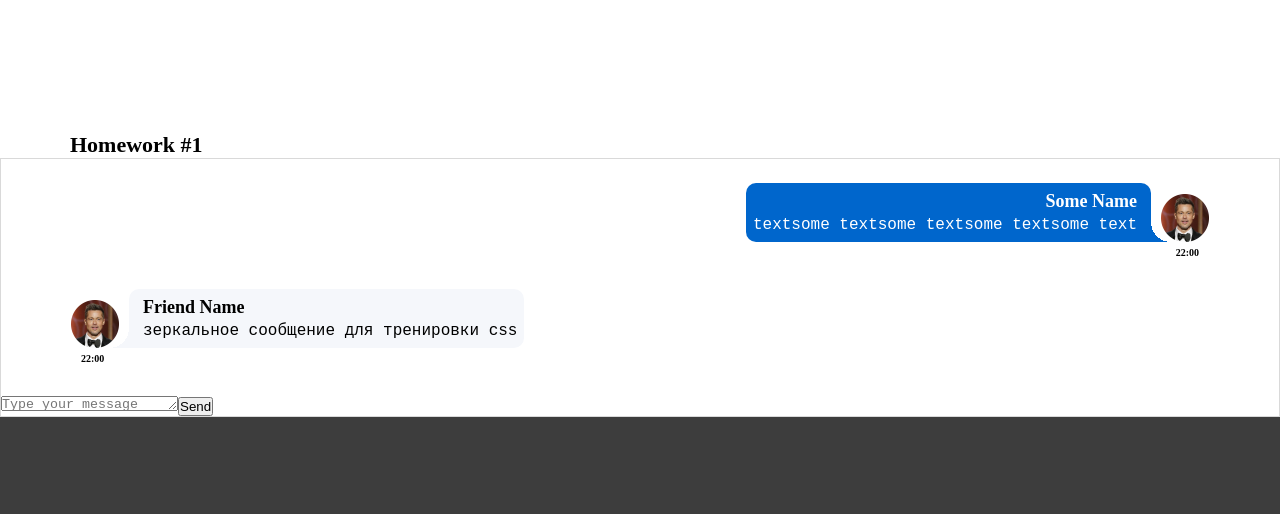
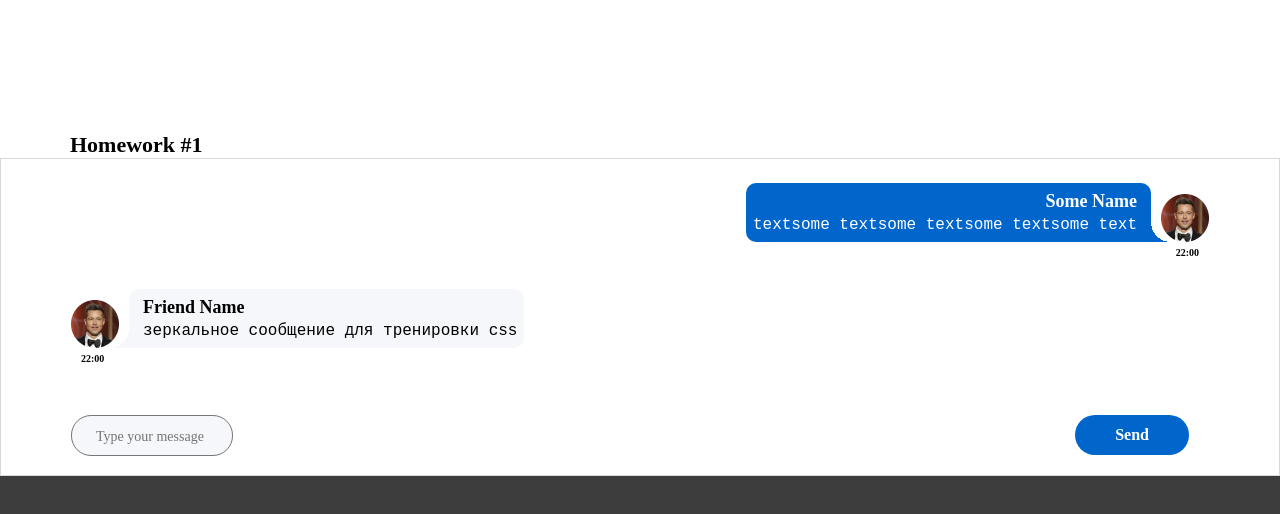
Before and after one commit to Steelmen87/Ignat_3_try, a React (Create React App) app: page / in a window 1280 px wide. Shown: the top 514 px of the page. Built offline with nearby package versions, Linux system fonts and the light colour scheme.

Commit message:
textarea ___----___

```diff
--- a/package.json
+++ b/package.json
@@ -17,6 +17,7 @@
     "@types/uuid": "8.3.4",
     "axios": "0.27.2",
     "gh-pages": "^5.0.0",
+    "node-sass": "^8.0.0",
     "react": "18.2.0",
     "react-dom": "18.2.0",
     "react-redux": "8.0.4",
--- a/src/s2-homeworks/hw01/message-sender/MessageSender.module.css
+++ /dev/null
@@ -1,18 +0,0 @@
-.sendForm {
-
-}
-
-.textarea {
-
-}
-
-.button {
-
-}
-
-.button:hover {
-
-}
-.button:active {
-
-}
--- /dev/null
+++ b/src/s2-homeworks/hw01/message-sender/MessageSender.module.scss
@@ -0,0 +1,49 @@
+.sendForm {
+  /*border: 1px solid;*/
+  display: flex;
+  justify-content: space-between;
+  margin: 0 70px;
+  align-items: center;
+  textarea::placeholder {
+    font-family: Montserrat;
+    font-size: 14px;
+    font-weight: 400;
+    line-height: 17px;
+    letter-spacing: 0;
+    text-align: left;
+    padding: 12px 24px;
+
+  }
+  .textarea {
+    display: inline-table;
+    background-color: #F5F7FB;
+    border-radius: 20px;
+  }
+
+  .button {
+    background-color: #0066CC;
+
+    border: none;
+    border-radius: 20px;
+
+    color: white;
+    font-family: Montserrat;
+    font-size: 16px;
+    font-weight: 600;
+    line-height: 20px;
+    letter-spacing: 0;
+    padding: 10px 40px;
+
+    margin: 20px;
+
+  }
+
+  .button:hover {
+
+  }
+
+  .button:active {
+
+  }
+
+}
--- a/src/s2-homeworks/hw01/message-sender/MessageSender.tsx
+++ b/src/s2-homeworks/hw01/message-sender/MessageSender.tsx
@@ -1,6 +1,6 @@
 import React, {useEffect, useRef, useState} from 'react'
-import { message0 } from '../HW1'
-import s from './MessageSender.module.css'
+import {message0} from '../HW1'
+import s from './MessageSender.module.scss'
 
 // компонента, которая тестирует вашу компоненту (не изменять, any не трогать)
 const MessageSender = (props: any) => {
@@ -42,7 +42,7 @@ const MessageSender = (props: any) => {
     return (
         <>
             {messages.map((m) => (
-                <M key={'message' + m.id} message={m} />
+                <M key={'message' + m.id} message={m}/>
             ))}
 
             <div id={'hw1-send-message-form'} className={s.sendForm}>
@@ -58,16 +58,11 @@ const MessageSender = (props: any) => {
                     onChange={onChange}
                     onKeyDown={onKeyDown}
                 />
-                <button
-                    id={'hw1-button'}
-                    className={s.button}
-
-                    onClick={addMessage}
-                >
-                    {/*текст кнопки могут изменить студенты*/}
-                    Send
+                <div id={'hw1-button'} className={s.button}
+                     onClick={addMessage}>
+                     Send
                     {/**/}
-                </button>
+                </div>
             </div>
         </>
     )
```
Also changed, not shown: 1 other file (tests, documents, lock files or other folders).
